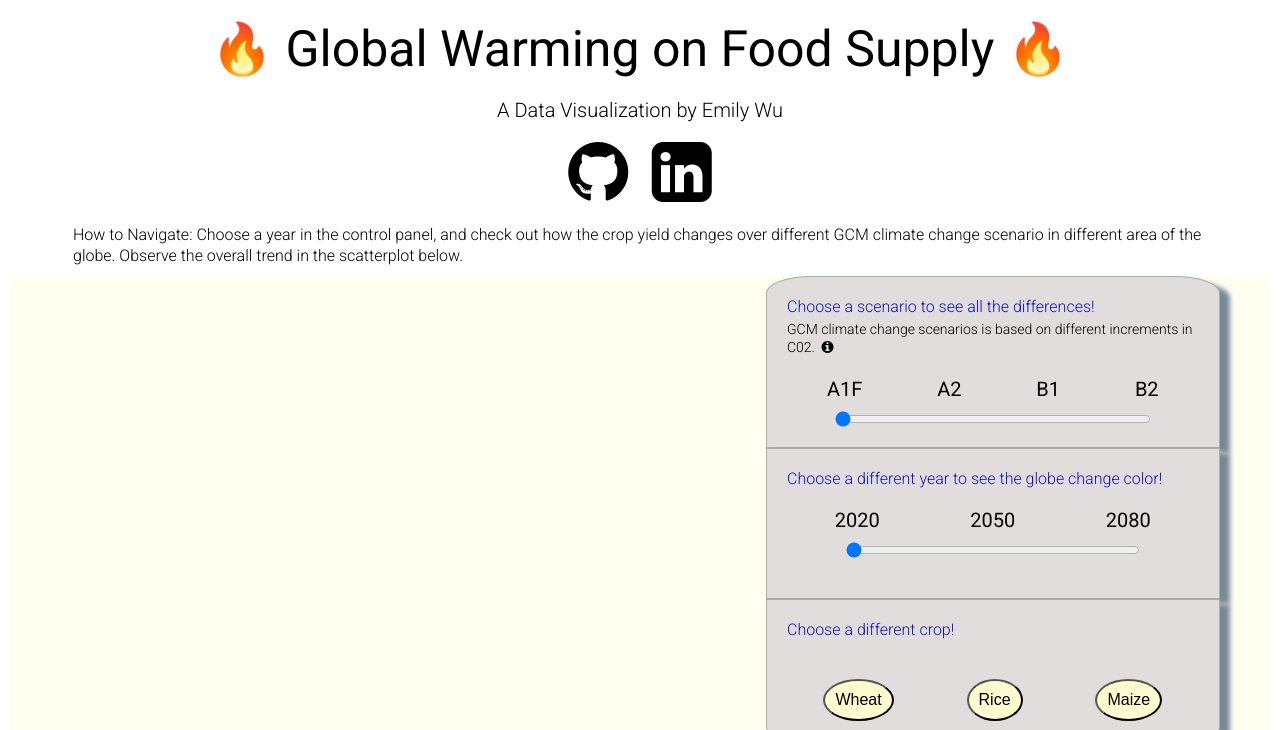
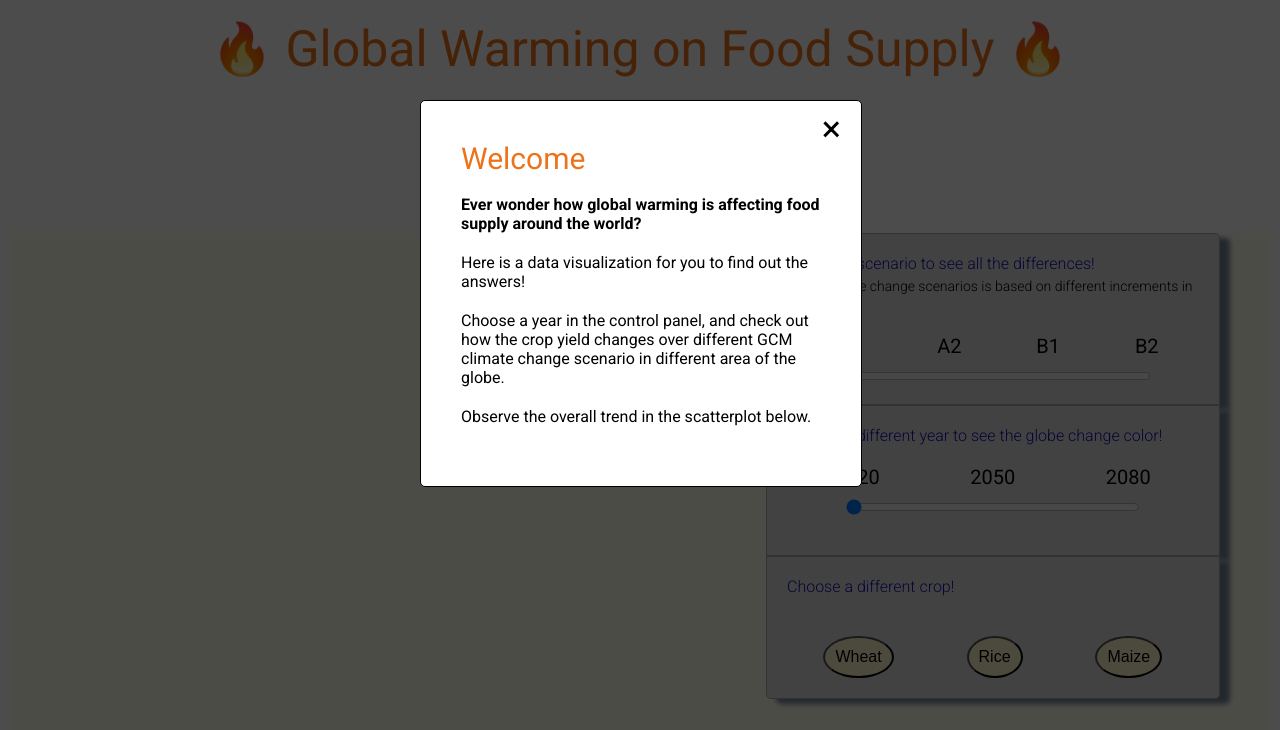
Before and after one commit to em0227/Global-Warming-on-Food, a website built with webpack: page index.html in a window 1280 px wide. Shown: the top 730 px of the page. Built offline with nearby package versions, Linux system fonts and the light colour scheme; no server answers.

Commit message:
added instruction modal

```diff
--- a/index.html
+++ b/index.html
@@ -34,12 +34,10 @@
             <a target="_blank" href="https://www.linkedin.com/in/emilyawu/"><i class="fa fa-linkedin-square"
                     aria-hidden="true"></i></a>
         </nav>
-        <div class="info">
-            <p>
-                How to Navigate: Choose a year in the control panel, and check out how the crop yield changes over different
-                 GCM climate change scenario in different area of the globe.
-                Observe the overall trend in the scatterplot below.
-            </p>
+        <div >
+            <a href="#" class="info-modal-open">
+                How To Navigate
+            </a>
         </div>
     </header>
 
@@ -116,6 +114,23 @@
 
     </div>
 
+    <div class="modal is-open">
+    <div class="modal-form">
+
+      <span class="modal-close info-modal-close">&times;</span>
+
+      <h2>Welcome</h2>
+      <br>
+      <p><b>Ever wonder how global warming is affecting food supply around the world?</b></p>
+        <p>Here is a data visualization for you to find out the answers!</p>
+      <p>Choose a year in the control panel, and check out how the crop yield changes over different
+        GCM climate change scenario in different area of the globe.</p>
+      <p>Observe the overall trend in the scatterplot below.</p>
+
+    </div>
+    <div class="modal-screen info-modal-close"></div>
+  </div>
+
     <footer>
         <a target= "_blank" href="https://sedac.ciesin.columbia.edu/data/set/crop-climate-effects-climate-global-food-production">
             Data Source: SEDAC Effects of Climate Change on Global Food Production from SRES Emissions and Socioeconomic Scenarios, v1
--- a/src/index.css
+++ b/src/index.css
@@ -9,6 +9,12 @@ body {
 h1 {
   font-size: 50px;
   padding: 20px;
+  color: #ed721a;
+}
+
+h2 {
+  font-size: 30px;
+  color: #ed721a;
 }
 
 h3 {
@@ -16,7 +22,6 @@ h3 {
   font-weight: 300;
   margin: 25px;
 }
-
 
 h4 {
   font-weight: 200;
@@ -34,7 +39,6 @@ button {
   background-color: lemonchiffon;
   padding: 10px;
 }
-
 
 header {
   display: flex;
@@ -64,21 +68,21 @@ header h3 {
   display: block;
   cursor: pointer;
   stroke-width: 5px;
-  stroke: rgb(246, 23, 3)
+  stroke: rgb(246, 23, 3);
 }
 
 .graticule {
   fill: none;
   stroke: rgb(245, 104, 104);
-  stroke-width: .5px;
-  stroke-opacity: .5;
+  stroke-width: 0.5px;
+  stroke-opacity: 0.5;
 }
 
 .globe-data {
   display: flex;
   width: 40%;
   flex-direction: column;
-  justify-content:space-around;
+  justify-content: space-around;
   align-items: flex-start;
   flex-wrap: wrap;
 }
@@ -103,7 +107,7 @@ header h3 {
   justify-content: space-evenly;
   height: 50%;
   width: 100%;
-  background-color:ivory;
+  background-color: ivory;
 }
 
 .display-data-1 {
@@ -128,7 +132,8 @@ header h3 {
   width: 90%;
 }
 
-.scenario-slider, .year-slider {
+.scenario-slider,
+.year-slider {
   display: flex;
   width: 100%;
   justify-content: center;
@@ -138,9 +143,11 @@ header h3 {
   padding-right: 60px;
 }
 
-.scenarios-control, .year-control, .crops-control {
+.scenarios-control,
+.year-control,
+.crops-control {
   display: block;
-  border-style: solid ;
+  border-style: solid;
   border-color: rgb(172, 170, 170);
   border-width: 1px;
   background-color: rgb(225, 221, 221);
@@ -148,8 +155,8 @@ header h3 {
 }
 
 .scenarios-control {
-  border-top-left-radius: 10%;
-  border-top-right-radius: 10%;
+  border-top-left-radius: 0.3rem;
+  border-top-right-radius: 0.3rem;
 }
 
 .scenarios-control h4 {
@@ -162,11 +169,12 @@ header h3 {
 }
 
 .crops-control {
-  border-bottom-left-radius: 10%;
-  border-bottom-right-radius: 10%;
+  border-bottom-left-radius: 0.3rem;
+  border-bottom-right-radius: 0.3rem;
 }
 
-.scenario-slider ul, .year-slider ul {
+.scenario-slider ul,
+.year-slider ul {
   list-style: none;
   display: flex;
   justify-content: space-around;
@@ -177,7 +185,8 @@ header h3 {
   position: relative;
 }
 
-.scenario-slider ul input, .year-slider ul input {
+.scenario-slider ul input,
+.year-slider ul input {
   position: absolute;
   right: 20px;
 }
@@ -212,7 +221,7 @@ i .more-info {
   color: white;
   text-align: center;
   padding: 5px 0;
-  border-radius: 6px;
+  border-radius: 0.3rem;
   position: absolute;
   font-family: "Roboto", sans-serif;
 }
@@ -237,8 +246,10 @@ i .more-info {
   padding-bottom: 20px;
 }
 
-.more-info table, th, td {
-  border: .1px white solid;
+.more-info table,
+th,
+td {
+  border: 0.1px white solid;
   padding: 2px;
 }
 
@@ -277,7 +288,9 @@ footer a {
     width: 100%;
   }
 
-  .scenario-slider ul li, .year-slider ul li, button {
+  .scenario-slider ul li,
+  .year-slider ul li,
+  button {
     font-size: 12px;
   }
 
@@ -285,3 +298,57 @@ footer a {
     font-size: 10px;
   }
 }
+
+.modal {
+  display: none;
+}
+
+.modal.is-open {
+  display: block;
+}
+
+.modal-screen {
+  position: fixed;
+  background: rgba(0, 0, 0, 0.7);
+  top: 0;
+  bottom: 0;
+  left: 0;
+  right: 0;
+  z-index: 2;
+}
+
+.modal-form {
+  position: absolute;
+  top: 100px;
+  left: 50%;
+  margin-left: -220px;
+  width: 360px;
+  padding: 40px;
+  background: #fff;
+  z-index: 3;
+  border-radius: 5px;
+  border: 1px solid #000;
+}
+
+.modal-close {
+  position: absolute;
+  top: 10px;
+  right: 20px;
+  font-size: 36px;
+  line-height: 1;
+  cursor: pointer;
+}
+
+.modal-close:hover {
+  color: #f00;
+}
+
+.modal-form > h1 {
+  font-size: 36px;
+  line-height: 1;
+  font-weight: 300;
+}
+
+.modal-form > p {
+  margin: 0 0 20px 0;
+}
--- a/src/index.js
+++ b/src/index.js
@@ -1,10 +1,12 @@
-const Globe = require('./scripts/globe')
-const Data = require("./scripts/data")
-const ControlEvents = require("./scripts/control_panel")
+const Globe = require("./scripts/globe");
+const Data = require("./scripts/data");
+const ControlEvents = require("./scripts/control_panel");
+const { Modal } = require("./scripts/modal");
 
 document.addEventListener("DOMContentLoaded", function () {
+  Modal();
 
-    const globe = new Globe()
+  const globe = new Globe();
   globe.draw();
   //need to fix the tooltip positions
 
@@ -13,6 +15,4 @@ document.addEventListener("DOMContentLoaded", function () {
 
   const controlPanel = new ControlEvents(globe, globeData);
   controlPanel.update();
-
-
-})
+});
--- /dev/null
+++ b/src/scripts/modal.js
@@ -0,0 +1,12 @@
+export const Modal = function () {
+  document.querySelector(".info-modal-open").addEventListener("click", (e) => {
+    e.preventDefault();
+
+    document.querySelector(".modal").classList.add("is-open");
+  });
+
+  document.querySelector(".info-modal-close").addEventListener("click", (e) => {
+    e.preventDefault();
+    document.querySelector(".is-open").classList.remove("is-open");
+  });
+};
```
Also changed, not shown: dist/main.css, dist/main.js. Lines whose indentation alone changed are shown as unchanged.
